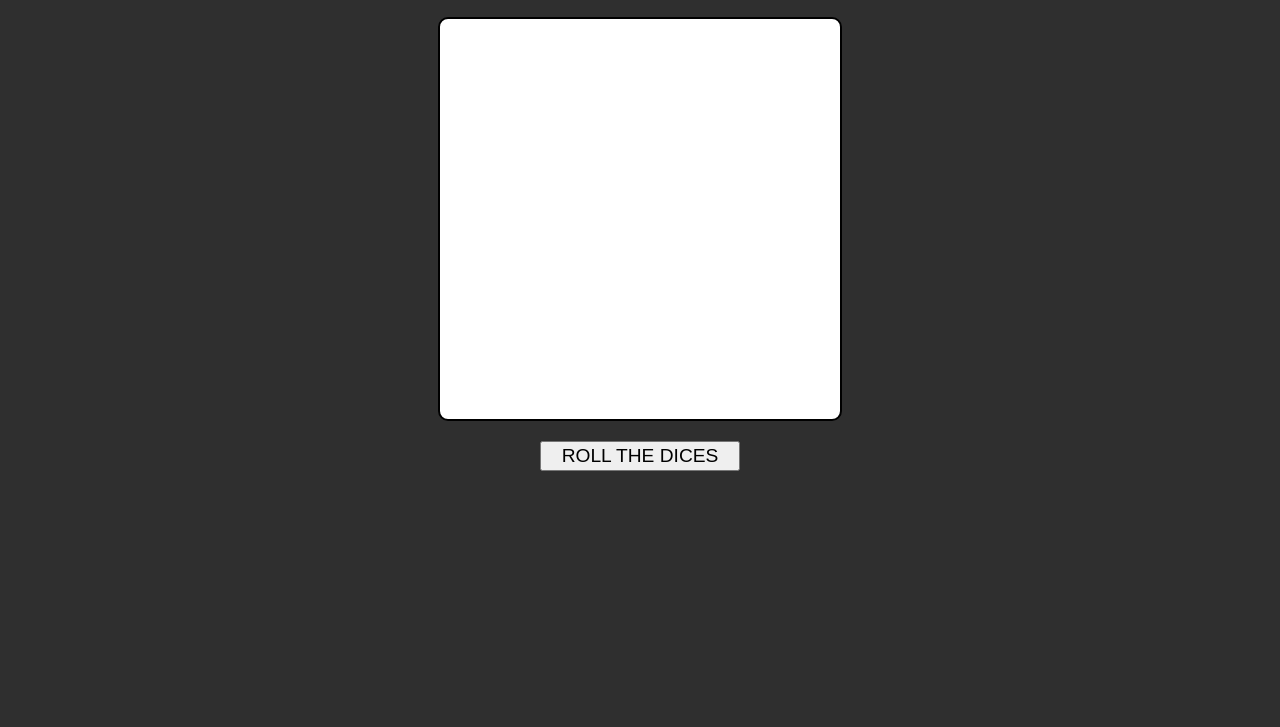
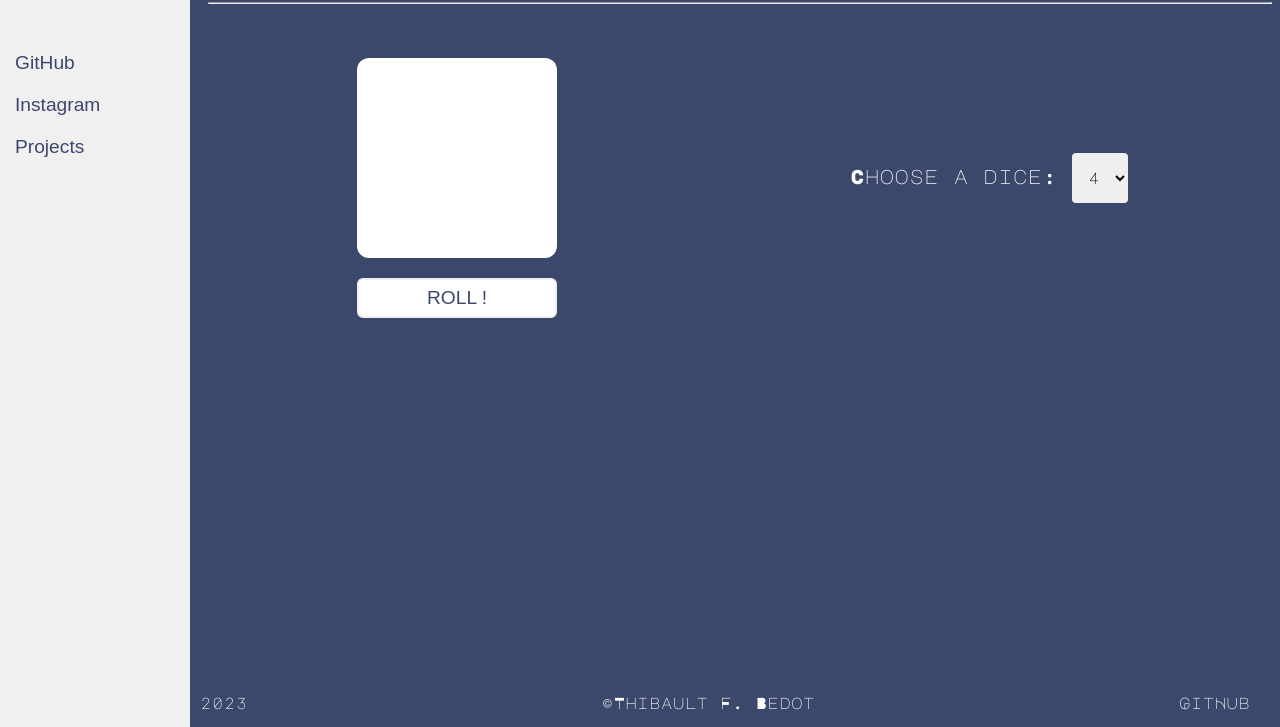
Before and after one commit to Tsi-Bo/Small-Scale-Projects, a plain HTML site: page DICES/index.html in a window 1280 px wide. Shown: the part 73-800 px from the top of the page. Drawn offline with Linux system fonts and the light colour scheme; a web font is replaced by a local one.

Commit message:
Add files via upload

```diff
--- a/DICES/index.html
+++ b/DICES/index.html
@@ -11,22 +11,48 @@
     <title>Dices</title>
   </head>
   <body>
-    <h1>Dices</h1>
+    <header>
+      <h1>Dices</h1>
+      <hr />
+    </header>
+
     <section>
-      <div class="dice">
-        <p id="roll-result"></p>
+      <div>
+        <div class="dice">
+          <p id="roll-result"></p>
+        </div>
+        <button class="dice-btn">ROLL !</button>
       </div>
-      <button class="dice-btn">ROLL THE DICES</button>
+
+      <div class="btn-input">
+        <label for="quantity">Choose a dice:</label>
+        <select id="quantity" name="quantity">
+          <option value="4">4</option>
+          <option value="6">6</option>
+          <option value="8">8</option>
+          <option value="10">10</option>
+          <option value="12">12</option>
+          <option value="20">20</option>
+          <option value="50">50</option>
+          <option value="100">100</option>
+        </select>
+        <p class="roll-comment"></p>
+      </div>
     </section>
+    <div class="sidenav">
+      <div class="nav-container">
+        <a href="https://github.com/Tsi-Bo">GitHub</a>
+        <a href="https://www.instagram.com/tsibo_hp/">Instagram</a>
+        <a href="../index.html">Projects</a>
+      </div>
+    </div>
 
-    <script>
-      let rollBtn = document.querySelector(".dice-btn");
-      let rollResult = document.querySelector("#roll-result");
+    <footer>
+      <p>2023</p>
+      <p>©Thibault F. Bedot</p>
+      <p><a href="https://github.com/Tsi-Bo">GitHub</a></p>
+    </footer>
 
-      rollBtn.onclick = function () {
-        let result = Math.floor(Math.random() * 6 + 1);
-        rollResult.innerHTML = result;
-      };
-    </script>
+    <script src="./script.js"></script>
   </body>
 </html>
--- /dev/null
+++ b/DICES/script.js
@@ -0,0 +1,16 @@
+let rollBtn = document.querySelector(".dice-btn");
+let rollResult = document.querySelector("#roll-result");
+let rollCmt = document.querySelector(".roll-comment");
+
+rollBtn.onclick = function () {
+  let rollNmb = Number(document.getElementById("quantity").value);
+  console.log(rollNmb, typeof rollNmb);
+
+  if (rollNmb <= 100) {
+    let result = Math.floor(Math.random() * rollNmb + 1);
+    rollResult.textContent = result;
+    rollCmt.textContent = `You rolled ${result}!`;
+  } else if (rollNmb > 100) {
+    rollCmt.textContent = "Choose a number between 2 and 100!";
+  }
+};
--- a/DICES/styles.css
+++ b/DICES/styles.css
@@ -1,21 +1,61 @@
+@import url("https://fonts.googleapis.com/css2?family=Agbalumo&family=Major+Mono+Display&display=swap");
+
+* {
+  font-family: "Major Mono Display";
+}
+
 body {
   text-align: center;
-  background-color: rgb(47, 47, 47);
+  background-color: #3c486b;
   color: white;
+}
+
+header {
+  height: 100px;
+  margin-left: 200px;
 }
 
 section {
   display: flex;
-  justify-content: center;
-  flex-direction: column;
+  justify-content: space-around;
   align-items: center;
+  margin-left: 200px;
+}
+
+footer {
+  display: flex;
+  margin: 0 20px 0 200px;
+  justify-content: space-between;
+  position: fixed;
+  bottom: 0;
+  right: 0;
+  left: 0px;
+  background-color: #3c486b;
+}
+
+footer a {
+  color: white;
+  text-decoration: none;
+  border-radius: 4px;
+  padding: 10px;
+  transition: background-color 0.3s, color 0.3s;
+}
+
+footer a:hover {
+  color: #3c486b;
+  background-color: #f0f0f0;
+}
+
+.btn-input {
+  font-size: 20px;
+  margin: 0 5px;
 }
 
 .dice {
-  width: 400px;
-  height: 400px;
-  border-radius: 10px;
-  border: 2px solid black;
+  width: 200px;
+  height: 200px;
+  border-radius: 12px;
+  border: none;
   margin: 10px;
   background-color: white;
 
@@ -23,16 +63,95 @@ section {
   justify-content: center;
   align-items: center;
 }
+
 .dice-btn {
   margin: 10px;
   width: 200px;
-  height: 30px;
-  font-family: Arial, Helvetica, sans-serif;
+  height: 40px;
+  font-family: "Arial";
   font-size: 1.2rem;
+  color: #3c486b;
+
+  border: 2px solid #f0f0f0;
+  border-radius: 6px;
+  background-color: white;
+  cursor: pointer;
+  transition: border 0.3s;
+}
+
+.dice-btn:hover {
+  border: 2px solid#F45050;
+  color: #f45050;
+}
+
+.description {
+  word-break: break-all;
+  white-space: normal;
+}
+
+.roll-comment {
+  display: block;
 }
 
 #roll-result {
-  font-size: 10rem;
+  font-size: 5rem;
   color: black;
+}
+
+#quantity {
+  height: 50px;
+  font-size: 1rem;
+  text-align: center;
+  border: none;
+  border-radius: 4px;
+}
+
+.sidenav {
+  height: 100%;
+  width: 160px;
+  padding: 15px;
+  position: fixed;
+  z-index: 1;
+  top: 0;
+  left: 0;
+  background-color: #f0f0f0;
+  overflow-x: hidden;
+}
+
+.sidenav a {
   font-family: Arial, Helvetica, sans-serif;
+  color: #3c486b;
+  text-decoration: none;
+  font-size: 1.2rem;
+  margin: 10px 0px;
+  transition: color 0.3s;
 }
+
+a:hover {
+  color: #f9d949;
+}
+
+.nav-container {
+  display: flex;
+  flex-direction: column;
+  text-align: left;
+  margin-top: 100px;
+}
+
+@media screen and (max-width: 600px) {
+  .sidenav {
+    display: none;
+  }
+
+  header,
+  footer,
+  section {
+    margin-left: 0;
+  }
+
+  section {
+    display: flex;
+    flex-direction: column;
+    justify-content: space-around;
+  }
+}
```
